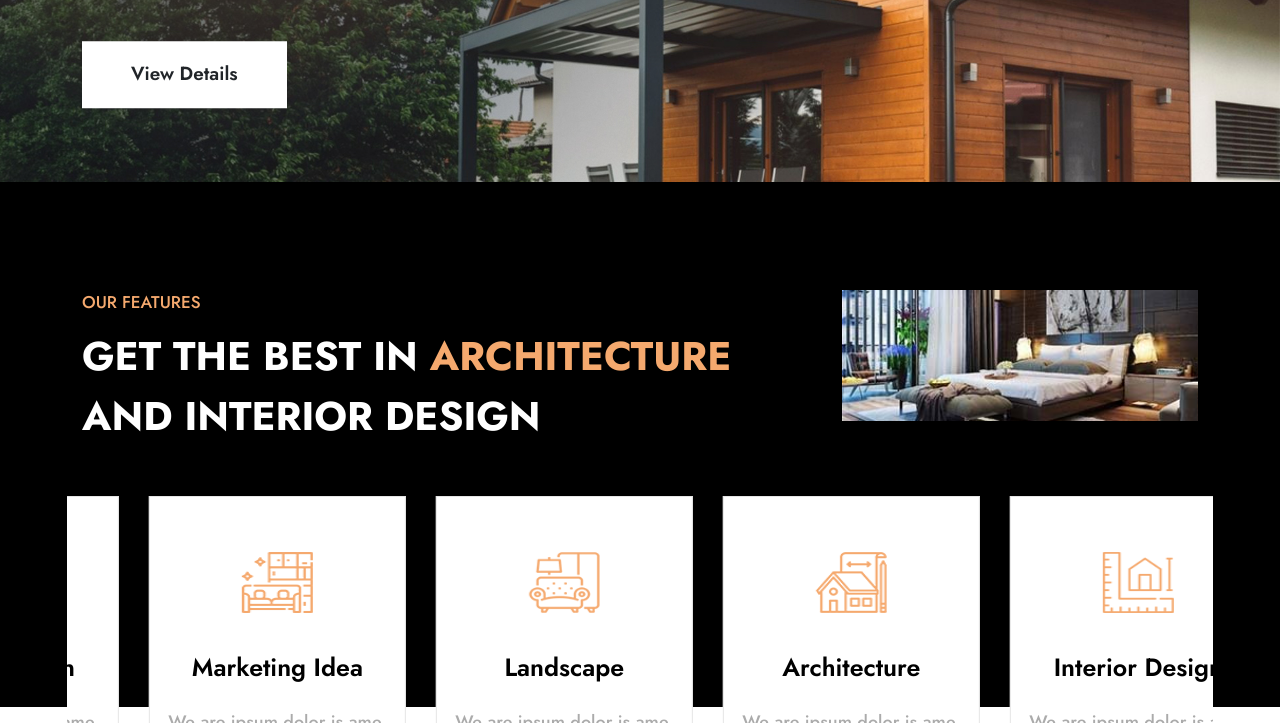
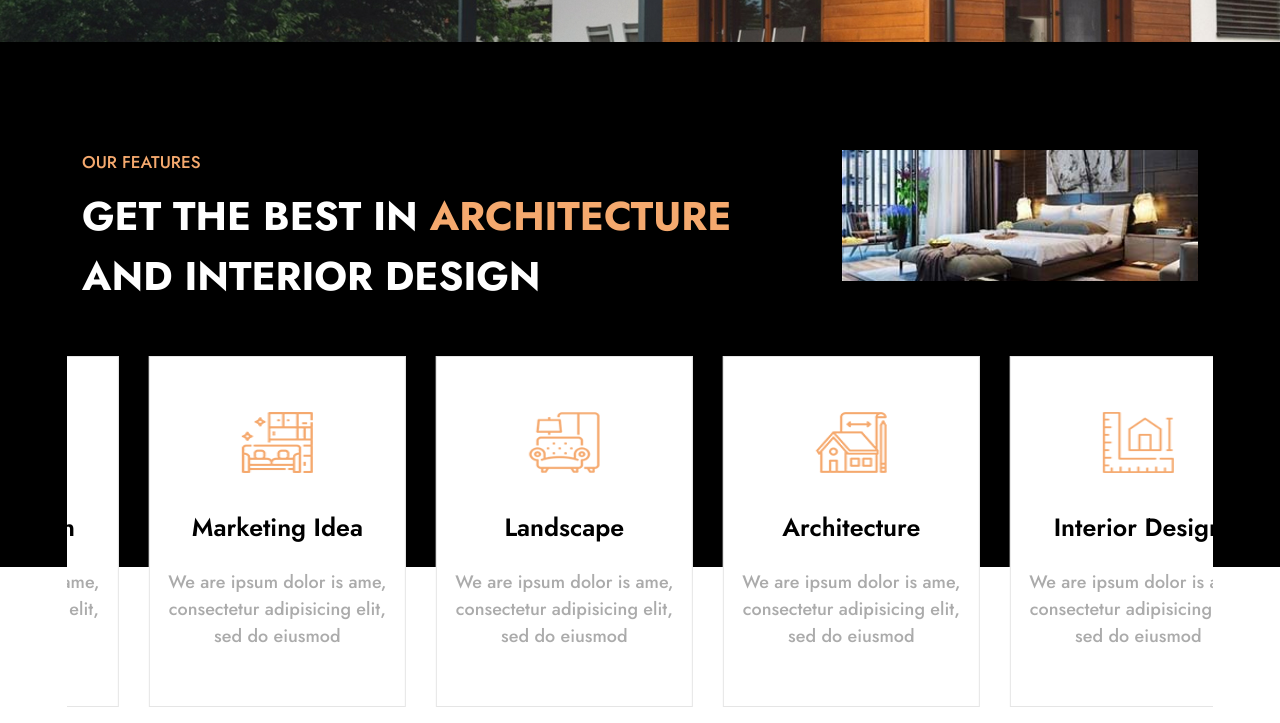
Before and after one commit to Munendrasingh1701/pocket, a plain HTML site: page index.html in a window 1280 px wide. Shown: the part 529-1252 px from the top of the page. Drawn offline with Linux system fonts and the light colour scheme.

Commit message:
style.css edit

```diff
--- a/css/style.css
+++ b/css/style.css
@@ -17,7 +17,7 @@
 body {
     transition: all ease .5s;
     font-family: 'Jost', sans-serif;
-    padding-top: 140px;
+    padding-top: 120gitpx;
         padding-right: 0 !important;
         overflow-y: auto !important;
 }
```
